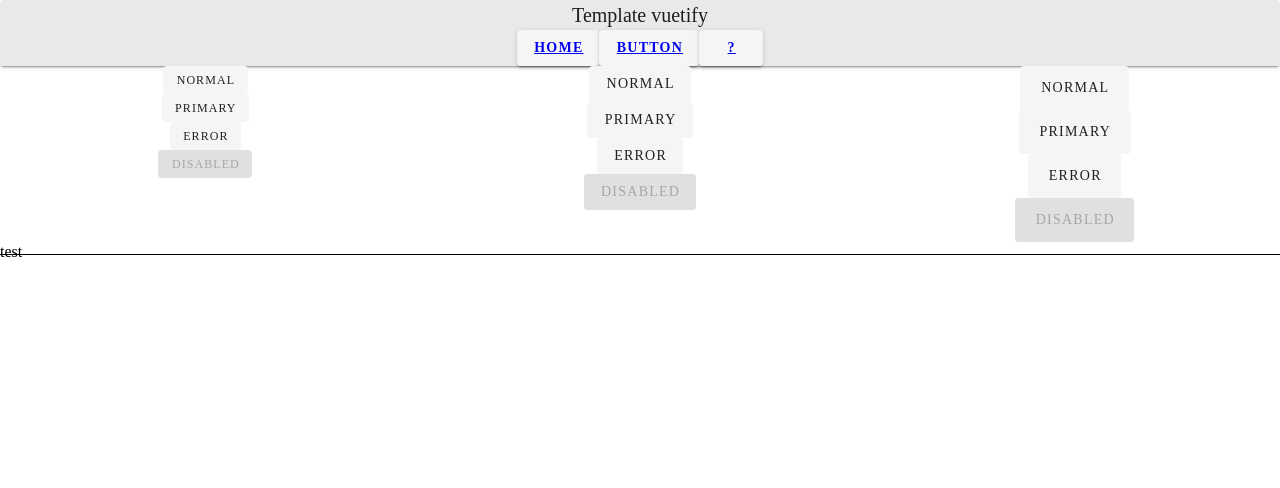
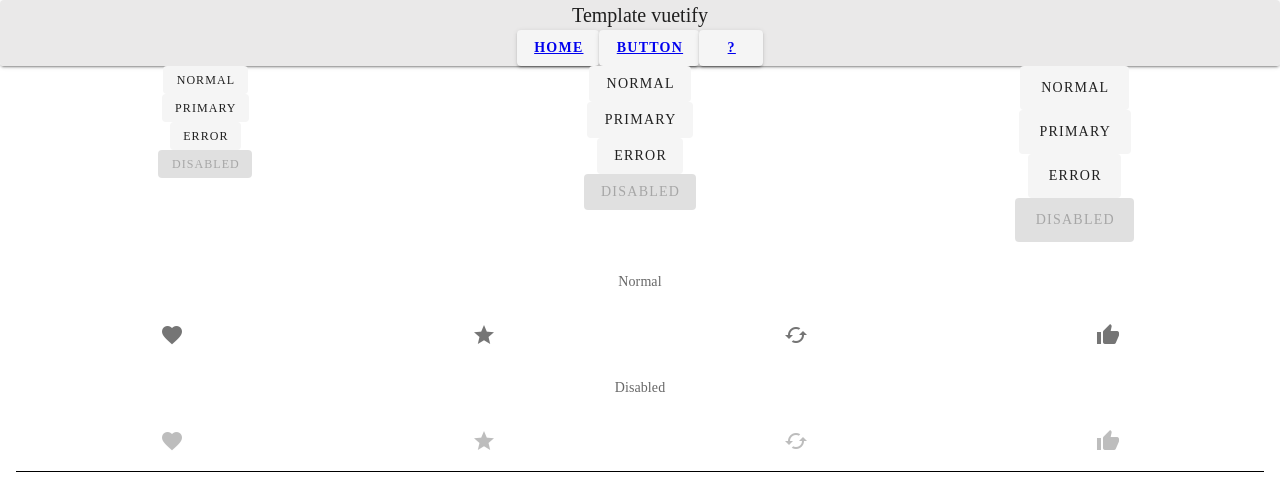
Before and after one commit to SacleuxBenoit/creation-template-vuetify, a Vue app in the folder front/: page /button in a window 1280 px wide. Shown: the top 488 px of the page. Built offline with nearby package versions, Linux system fonts and the light colour scheme.

Commit message:
add the template of the Icones in the component Icones.vue

```diff
--- a/front/src/components/Icones.vue
+++ b/front/src/components/Icones.vue
@@ -1,9 +1,74 @@
-<template>
-    <div>
-        test
-    </div>
+<template >
+  <v-card flat>
+    <v-card-text>
+      <v-container fluid class="containerIcones">
+        <v-row>
+          <v-col cols="12">
+            <p>Normal</p>
+          </v-col>
+
+          <v-col cols="12" sm="3">
+            <v-btn icon color="pink">
+              <v-icon>mdi-heart</v-icon>
+            </v-btn>
+          </v-col>
+
+          <v-col cols="12" sm="3">
+            <v-btn icon color="indigo">
+              <v-icon>mdi-star</v-icon>
+            </v-btn>
+          </v-col>
+
+          <v-col cols="12" sm="3">
+            <v-btn icon color="green">
+              <v-icon>mdi-cached</v-icon>
+            </v-btn>
+          </v-col>
+
+          <v-col cols="12" sm="3">
+            <v-btn icon color="deep-orange">
+              <v-icon>mdi-thumb-up</v-icon>
+            </v-btn>
+          </v-col>
+        </v-row>
+
+        <v-row class="mt-12">
+          <v-col cols="12">
+            <p>Disabled</p>
+          </v-col>
+
+          <v-col cols="12" sm="3">
+            <v-btn icon disabled>
+              <v-icon>mdi-heart</v-icon>
+            </v-btn>
+          </v-col>
+
+          <v-col cols="12" sm="3">
+            <v-btn icon disabled>
+              <v-icon>mdi-star</v-icon>
+            </v-btn>
+          </v-col>
+
+          <v-col cols="12" sm="3">
+            <v-btn icon disabled>
+              <v-icon>mdi-cached</v-icon>
+            </v-btn>
+          </v-col>
+
+          <v-col cols="12" sm="3">
+            <v-btn icon disabled>
+              <v-icon>mdi-thumb-up</v-icon>
+            </v-btn>
+          </v-col>
+        </v-row>
+      </v-container>
+    </v-card-text>
+  </v-card>
 </template>
 
 <style>
-
+.containerIcones{
+    border-bottom : 1px solid #000;
+    text-align:center;
+}
 </style>
```
